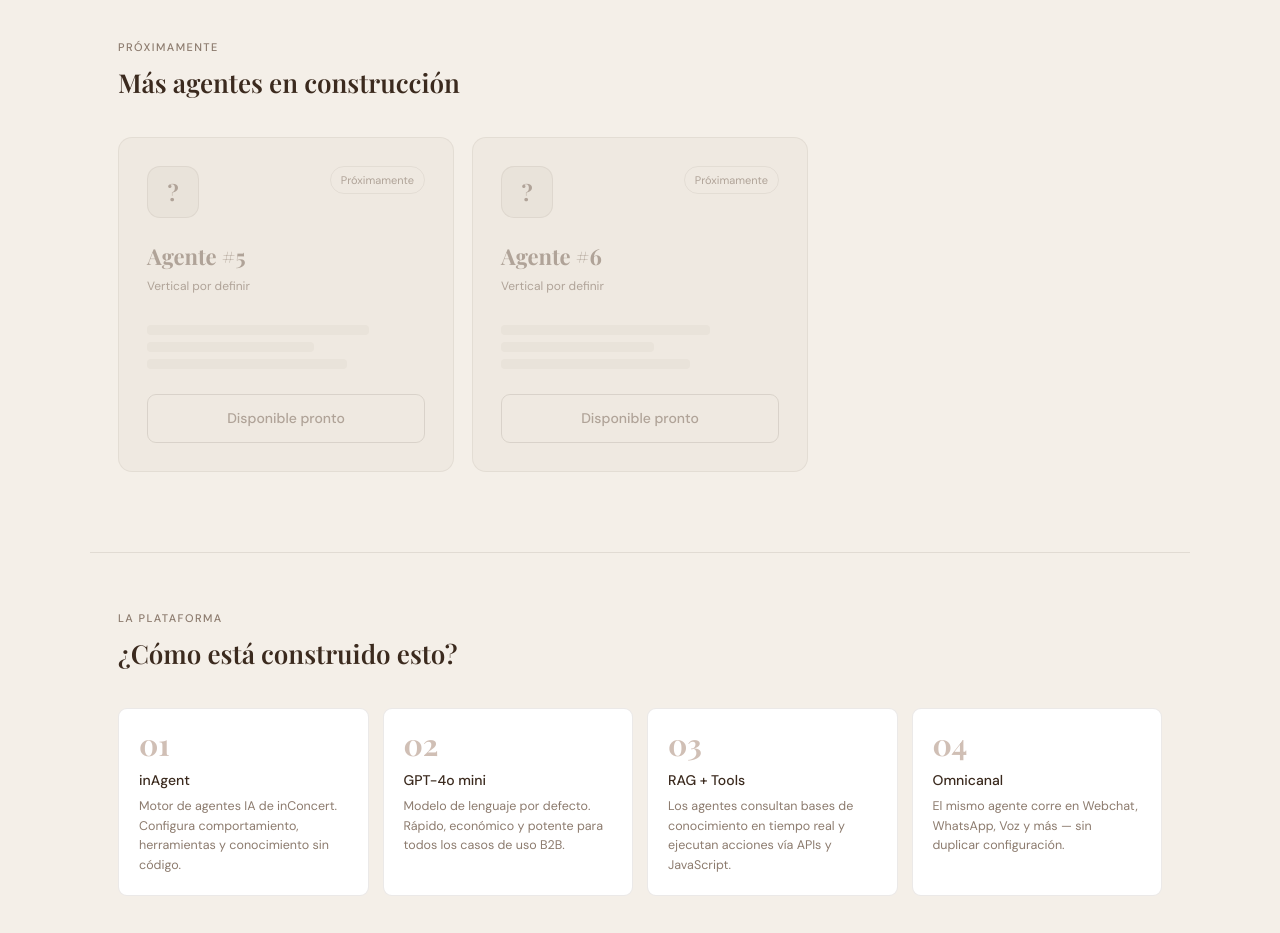
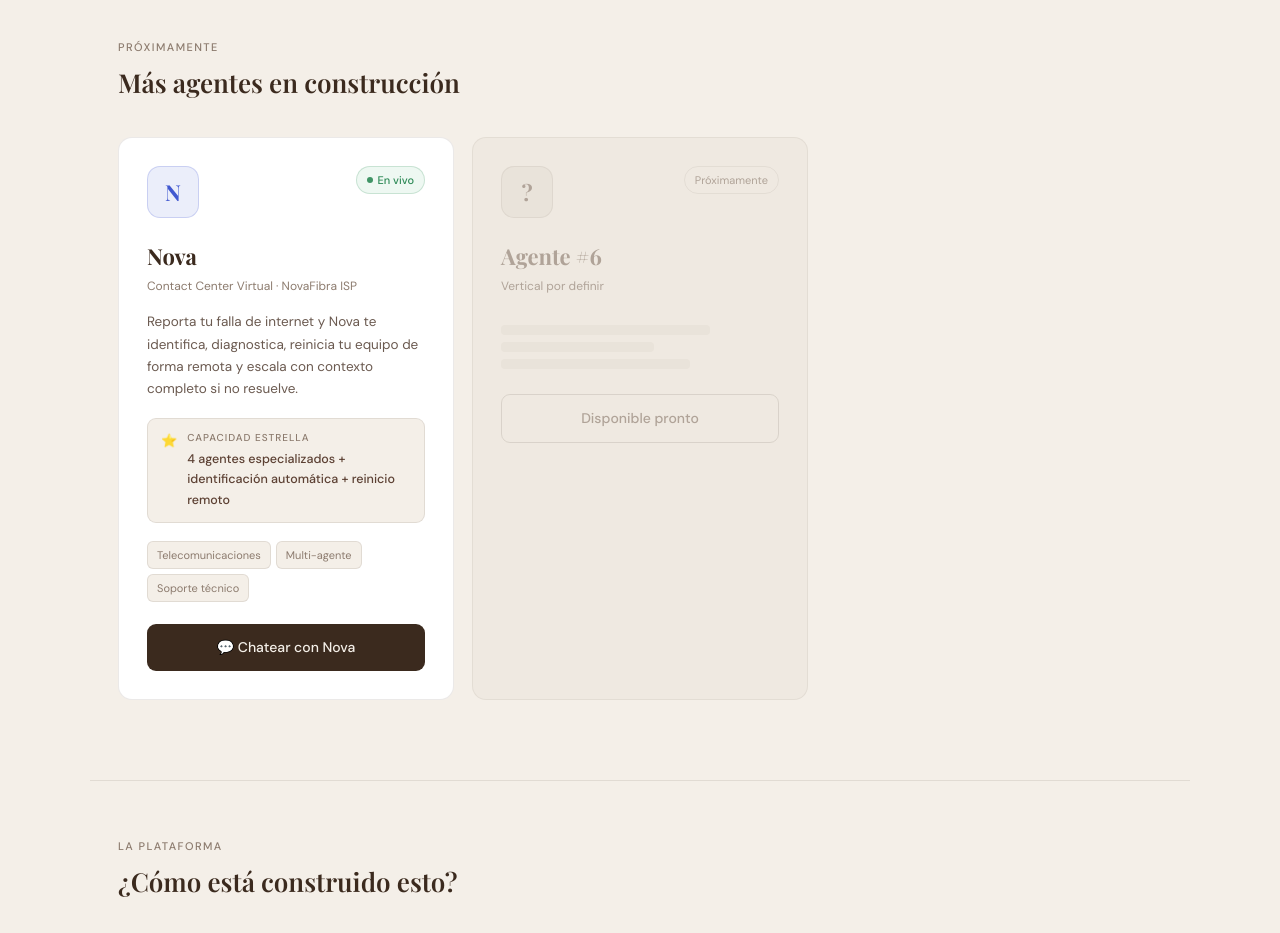
Before and after one commit to Enmanuelpv1996/Inagent_Dixsis, a plain HTML site: page index.html in a window 1280 px wide. Shown: the part 1860-2793 px from the top of the page. Drawn offline with nearby package versions, Linux system fonts and the light colour scheme.

Commit message:
Add files via upload

```diff
--- a/index.html
+++ b/index.html
@@ -353,15 +353,28 @@
     <div class="section-title">Más agentes en construcción</div>
   </div>
   <div class="grid">
-    <div class="card upcoming">
+    <!-- NOVAFIBRA -->
+    <div class="card">
       <div class="card-top">
-        <div class="avatar a" style="background:var(--cream3);color:var(--muted);border-color:var(--border);">?</div>
-        <span style="font-size:11px;color:var(--muted);border:1px solid var(--border);padding:4px 10px;border-radius:20px;">Próximamente</span>
+        <div class="avatar" style="background:rgba(65,88,208,0.10);color:#4158D0;border:1px solid rgba(65,88,208,0.2);">N</div>
+        <span class="live-badge"><span class="live-dot"></span>En vivo</span>
       </div>
-      <div class="card-name" style="color:var(--muted);">Agente #5</div>
-      <div class="card-role">Vertical por definir</div>
-      <div style="margin:14px 0 18px;"><div class="skel" style="width:80%"></div><div class="skel" style="width:60%"></div><div class="skel" style="width:72%"></div></div>
-      <a class="btn ghost">Disponible pronto</a>
+      <div class="card-name">Nova</div>
+      <div class="card-role">Contact Center Virtual · NovaFibra ISP</div>
+      <div class="card-desc">Reporta tu falla de internet y Nova te identifica, diagnostica, reinicia tu equipo de forma remota y escala con contexto completo si no resuelve.</div>
+      <div class="star-box">
+        <div class="star-ico">⭐</div>
+        <div>
+          <div class="star-lbl">Capacidad estrella</div>
+          <div class="star-val">4 agentes especializados + identificación automática + reinicio remoto</div>
+        </div>
+      </div>
+      <div class="tags">
+        <span class="tag">Telecomunicaciones</span>
+        <span class="tag">Multi-agente</span>
+        <span class="tag">Soporte técnico</span>
+      </div>
+      <a class="btn primary" href="novafibra.html" target="_blank">💬 Chatear con Nova</a>
     </div>
     <div class="card upcoming">
       <div class="card-top">
```
